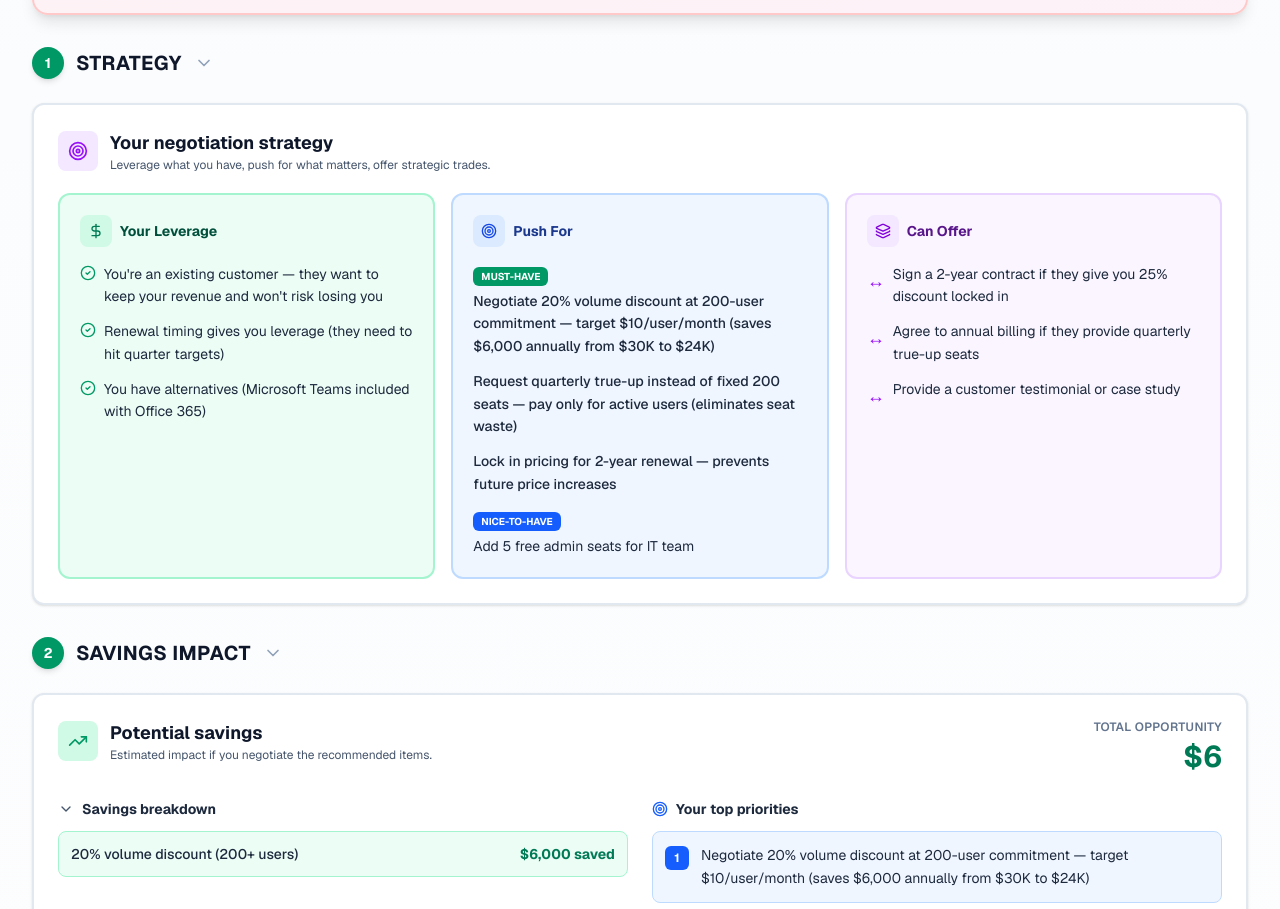
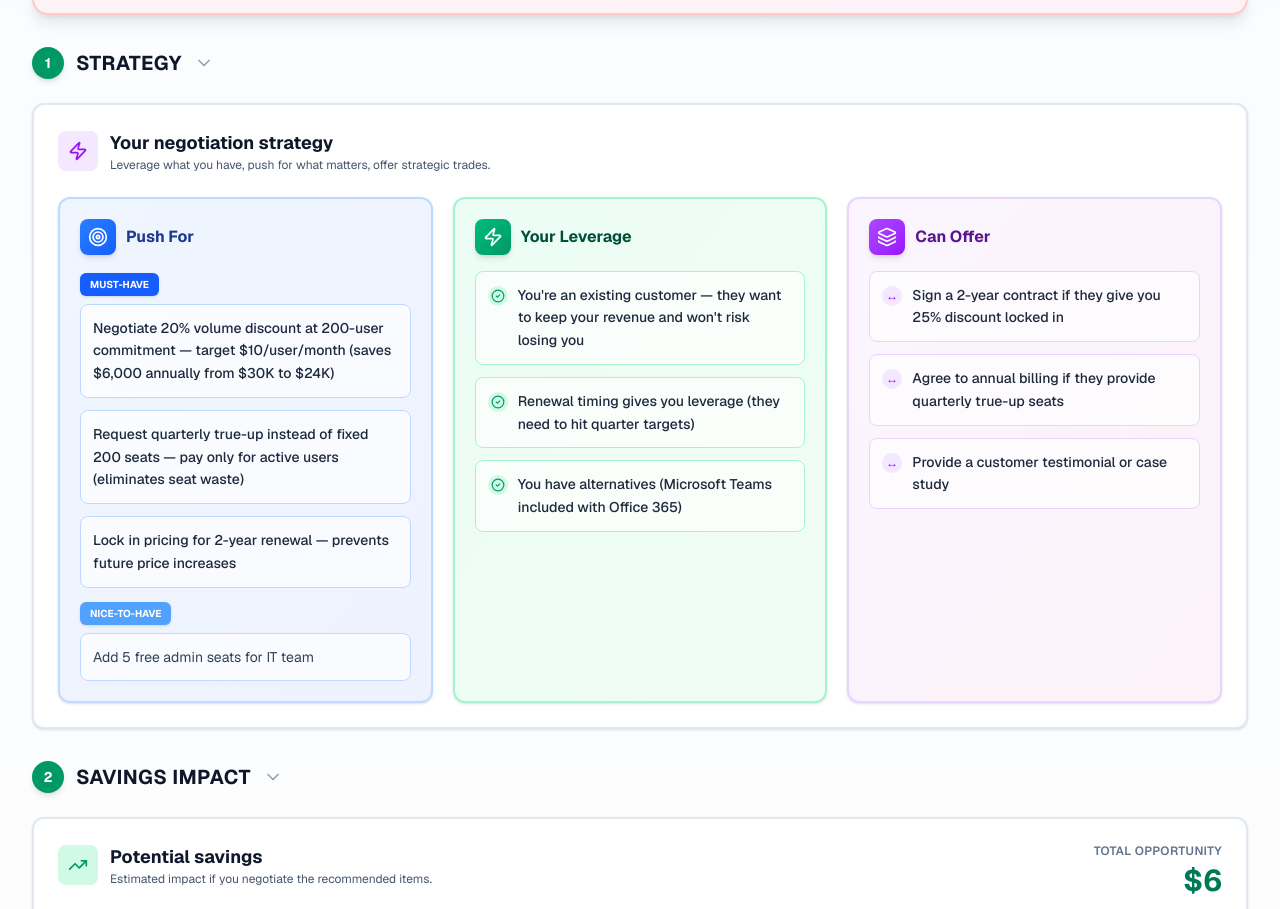
Before and after one commit to Boomchakalala/Dealcheck, a Next.js app: page /example in a window 1280 px wide. Shown: the part 1858-2767 px from the top of the page. Built offline with nearby package versions, Linux system fonts and the light colour scheme; no server answers.

Commit message:
Sandbox autosave

```diff
--- a/src/components/OutputDisplay.tsx
+++ b/src/components/OutputDisplay.tsx
@@ -517,9 +517,9 @@ export function OutputDisplay({ output, roundId }: OutputDisplayProps) {
         </div>
 
         <div className="bg-white rounded-xl border-2 border-slate-200 p-6 shadow-sm">
-          <div className="flex items-center gap-3 mb-5">
+          <div className="flex items-center gap-3 mb-6">
             <div className="w-10 h-10 rounded-lg bg-purple-100 flex items-center justify-center">
-              <Target className="w-5 h-5 text-purple-600" />
+              <Zap className="w-5 h-5 text-purple-600" />
             </div>
             <div>
               <h3 className="text-lg font-bold text-slate-900">Your negotiation strategy</h3>
@@ -527,68 +527,76 @@ export function OutputDisplay({ output, roundId }: OutputDisplayProps) {
             </div>
           </div>
 
-          <div className="grid grid-cols-1 lg:grid-cols-3 gap-4">
-            {/* Your Leverage */}
-            <div className="bg-emerald-50 border-2 border-emerald-200 rounded-xl p-5">
-              <div className="flex items-center gap-2 mb-4">
-                <div className="w-8 h-8 rounded-lg bg-emerald-100 flex items-center justify-center">
-                  <DollarSign className="w-4 h-4 text-emerald-700" />
+          <div className="grid grid-cols-1 lg:grid-cols-3 gap-5">
+            {/* Push For - LEFT */}
+            <div className="bg-gradient-to-br from-blue-50 to-indigo-50 border-2 border-blue-200 rounded-xl p-5 shadow-sm">
+              <div className="flex items-center gap-2.5 mb-4">
+                <div className="w-9 h-9 rounded-lg bg-gradient-to-br from-blue-500 to-blue-600 flex items-center justify-center shadow-md">
+                  <Target className="w-5 h-5 text-white" />
                 </div>
-                <h4 className="text-sm font-bold text-emerald-900">Your Leverage</h4>
+                <h4 className="text-base font-bold text-blue-900">Push For</h4>
+              </div>
+              <div className="space-y-3">
+                {output.what_to_ask_for?.must_have?.map((item, idx) => (
+                  <div key={idx} className="space-y-2">
+                    {idx === 0 && (
+                      <span className="inline-flex items-center px-2.5 py-1 rounded-md text-[10px] font-bold bg-blue-600 text-white shadow-sm">
+                        MUST-HAVE
+                      </span>
+                    )}
+                    <div className="bg-white/70 border border-blue-200 rounded-lg p-3">
+                      <p className="text-sm text-slate-800 leading-relaxed font-medium">{item}</p>
+                    </div>
+                  </div>
+                ))}
+                {output.what_to_ask_for?.nice_to_have?.slice(0, 1).map((item, idx) => (
+                  <div key={idx} className="space-y-2">
+                    <span className="inline-flex items-center px-2.5 py-1 rounded-md text-[10px] font-bold bg-blue-400 text-white shadow-sm">
+                      NICE-TO-HAVE
+                    </span>
+                    <div className="bg-white/70 border border-blue-200 rounded-lg p-3">
+                      <p className="text-sm text-slate-700 leading-relaxed">{item}</p>
+                    </div>
+                  </div>
+                ))}
+              </div>
+            </div>
+
+            {/* Your Leverage - MIDDLE */}
+            <div className="bg-gradient-to-br from-emerald-50 to-green-50 border-2 border-emerald-200 rounded-xl p-5 shadow-sm">
+              <div className="flex items-center gap-2.5 mb-4">
+                <div className="w-9 h-9 rounded-lg bg-gradient-to-br from-emerald-500 to-emerald-600 flex items-center justify-center shadow-md">
+                  <Zap className="w-5 h-5 text-white" />
+                </div>
+                <h4 className="text-base font-bold text-emerald-900">Your Leverage</h4>
               </div>
               <ul className="space-y-3">
                 {output.negotiation_plan?.leverage_you_have?.map((item, idx) => (
-                  <li key={idx} className="flex items-start gap-2">
-                    <CheckCircle2 className="w-4 h-4 text-emerald-600 mt-0.5 flex-shrink-0" />
-                    <span className="text-sm text-slate-800 leading-relaxed">{item}</span>
+                  <li key={idx} className="bg-white/70 border border-emerald-200 rounded-lg p-3 flex items-start gap-2.5">
+                    <div className="w-5 h-5 rounded-full bg-emerald-100 flex items-center justify-center flex-shrink-0 mt-0.5">
+                      <CheckCircle2 className="w-3.5 h-3.5 text-emerald-600" />
+                    </div>
+                    <span className="text-sm text-slate-800 leading-relaxed font-medium">{item}</span>
                   </li>
                 ))}
               </ul>
             </div>
 
-            {/* Push For */}
-            <div className="bg-blue-50 border-2 border-blue-200 rounded-xl p-5">
-              <div className="flex items-center gap-2 mb-4">
-                <div className="w-8 h-8 rounded-lg bg-blue-100 flex items-center justify-center">
-                  <Target className="w-4 h-4 text-blue-700" />
+            {/* Can Offer - RIGHT */}
+            <div className="bg-gradient-to-br from-purple-50 to-pink-50 border-2 border-purple-200 rounded-xl p-5 shadow-sm">
+              <div className="flex items-center gap-2.5 mb-4">
+                <div className="w-9 h-9 rounded-lg bg-gradient-to-br from-purple-500 to-purple-600 flex items-center justify-center shadow-md">
+                  <Layers className="w-5 h-5 text-white" />
                 </div>
-                <h4 className="text-sm font-bold text-blue-900">Push For</h4>
-              </div>
-              <ul className="space-y-3">
-                {output.what_to_ask_for?.must_have?.map((item, idx) => (
-                  <li key={idx} className="space-y-1">
-                    {idx === 0 && (
-                      <span className="inline-flex items-center px-2 py-0.5 rounded-md text-[10px] font-bold bg-emerald-600 text-white mb-1">
-                        MUST-HAVE
-                      </span>
-                    )}
-                    <p className="text-sm text-slate-800 leading-relaxed font-medium">{item}</p>
-                  </li>
-                ))}
-                {output.what_to_ask_for?.nice_to_have?.slice(0, 1).map((item, idx) => (
-                  <li key={idx} className="space-y-1">
-                    <span className="inline-flex items-center px-2 py-0.5 rounded-md text-[10px] font-bold bg-blue-600 text-white mb-1">
-                      NICE-TO-HAVE
-                    </span>
-                    <p className="text-sm text-slate-800 leading-relaxed">{item}</p>
-                  </li>
-                ))}
-              </ul>
-            </div>
-
-            {/* Can Offer */}
-            <div className="bg-purple-50 border-2 border-purple-200 rounded-xl p-5">
-              <div className="flex items-center gap-2 mb-4">
-                <div className="w-8 h-8 rounded-lg bg-purple-100 flex items-center justify-center">
-                  <Layers className="w-4 h-4 text-purple-700" />
-                </div>
-                <h4 className="text-sm font-bold text-purple-900">Can Offer</h4>
+                <h4 className="text-base font-bold text-purple-900">Can Offer</h4>
               </div>
               <ul className="space-y-3">
                 {output.negotiation_plan?.trades_you_can_offer?.map((item, idx) => (
-                  <li key={idx} className="flex items-start gap-2">
-                    <span className="text-purple-600 mt-1 flex-shrink-0 text-lg">↔</span>
-                    <span className="text-sm text-slate-800 leading-relaxed">{item}</span>
+                  <li key={idx} className="bg-white/70 border border-purple-200 rounded-lg p-3 flex items-start gap-2.5">
+                    <div className="w-5 h-5 rounded-full bg-purple-100 flex items-center justify-center flex-shrink-0 mt-0.5">
+                      <span className="text-purple-600 font-bold text-xs">↔</span>
+                    </div>
+                    <span className="text-sm text-slate-800 leading-relaxed font-medium">{item}</span>
                   </li>
                 ))}
               </ul>
```
